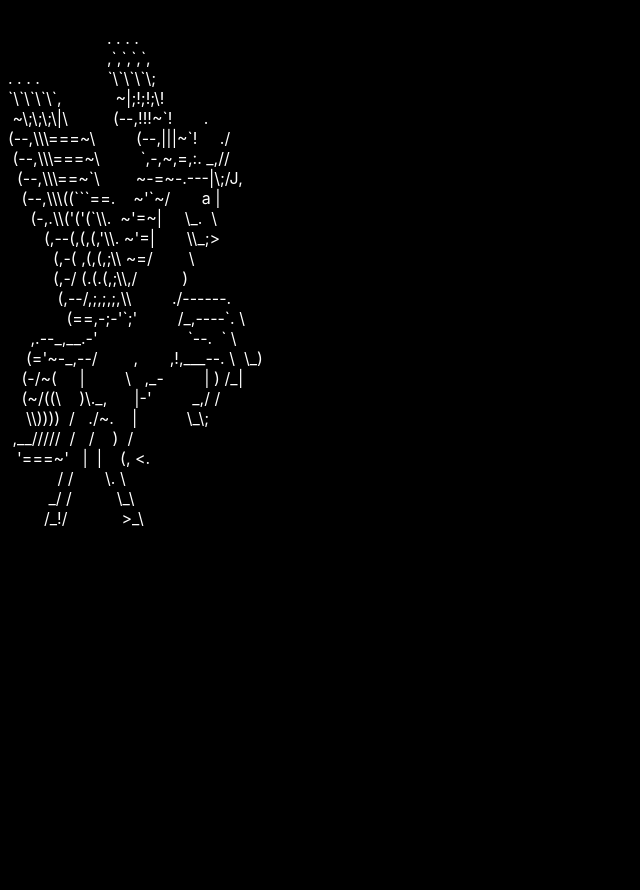
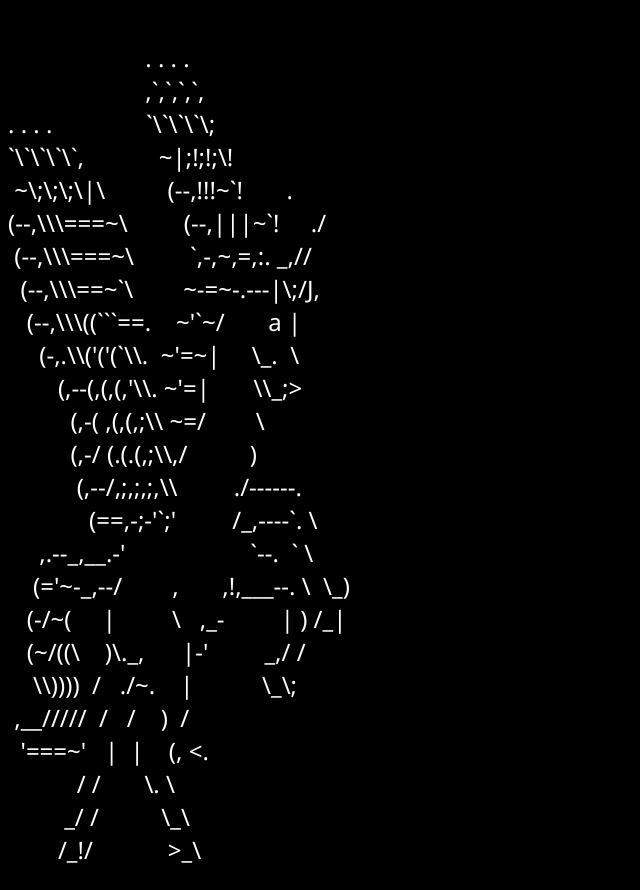
Before and after one commit to lx78WyY0J5/unicorn, a plain HTML site: page index.html in a window 1280 px wide. Shown: the whole page, without its empty margins (0-640 px from the left). Before the commit the page ends 800 px from the top, so only its background shows below. Drawn offline with Linux system fonts and the light colour scheme.

Commit message:
Update style.css

```diff
--- a/style.css
+++ b/style.css
@@ -1,7 +1,8 @@
 p {
     white-space: pre;
     color: white;
-    font-family: -apple-system, BlinkMacSystemFont, "Segoe UI", Roboto, "Helvetica Neue", Arial, sans-serif, "Apple Color Emoji", "Segoe UI Emoji", "Segoe UI Symbol";
+    font-family: "Segoe UI";
+    font-size: x-large;
 }
 
 body {
```
